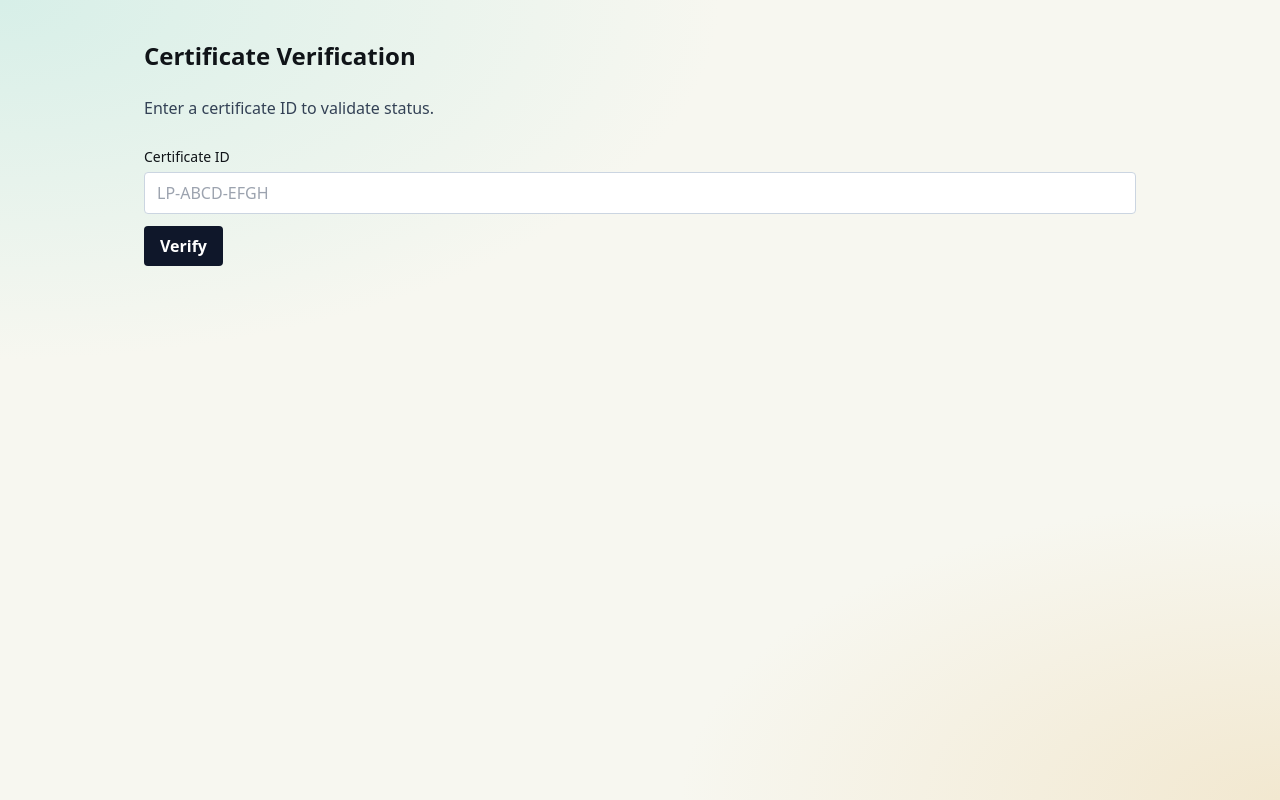
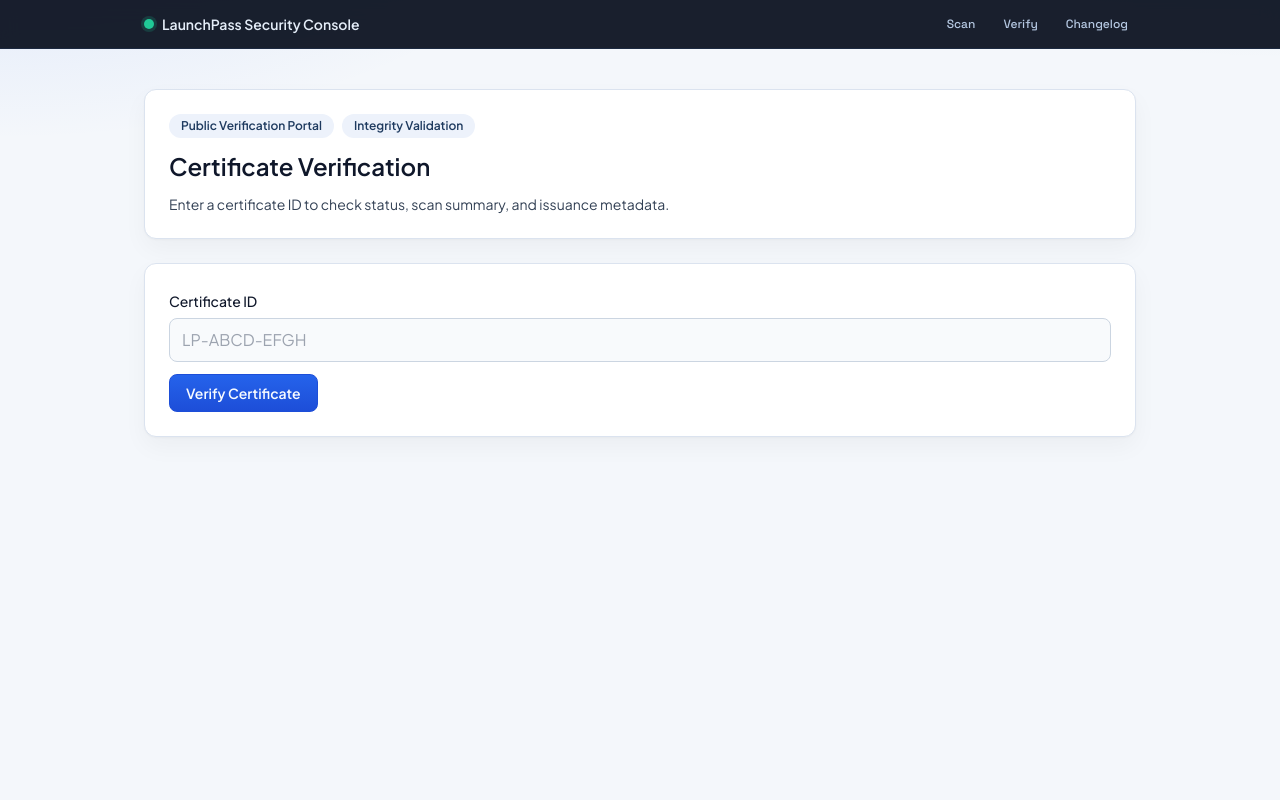
Before and after one commit to cocurity/cocurity, a Next.js app: page /verify in a window 1280 px wide. Built offline with nearby package versions, Linux system fonts and the light colour scheme.

Commit message:
ui edit(1)

```diff
--- /dev/null
+++ b/app/ScanHistoryPanel.tsx
@@ -0,0 +1,43 @@
+"use client";
+
+import { useEffect, useState } from "react";
+import { getScanHistory, ScanHistoryItem } from "@/lib/client/scan-history";
+
+export default function ScanHistoryPanel() {
+  const [history, setHistory] = useState<ScanHistoryItem[]>([]);
+
+  useEffect(() => {
+    setHistory(getScanHistory());
+  }, []);
+
+  return (
+    <section className="lp-panel p-6">
+      <div className="mb-4">
+        <h2 className="text-xl font-bold">Scan History</h2>
+      </div>
+      {history.length === 0 ? (
+        <p className="rounded-lg border border-dashed border-slate-300 p-4 text-sm text-slate-600">
+          No local scan history yet. Run a scan and it will appear only in this browser.
+        </p>
+      ) : (
+        <ul className="grid gap-3 sm:grid-cols-2">
+          {history.map((scan) => (
+            <li className="rounded-xl border border-slate-200 bg-white p-4" key={scan.scanId}>
+              <div className="flex flex-wrap items-center justify-between gap-2">
+                <p className="truncate text-sm font-semibold">{scan.repoUrl}</p>
+                <Link className="text-sm" href={`/scan/${scan.scanId}`}>
+                  View Result
+                </Link>
+              </div>
+              <div className="mt-2 flex flex-wrap gap-2 text-xs">
+                <span className="lp-badge">Score {scan.score ?? "-"}</span>
+                <span className="lp-badge">Grade {scan.grade ?? "-"}</span>
+                <span className="lp-badge">Verdict {scan.verdict ?? "-"}</span>
+              </div>
+            </li>
+          ))}
+        </ul>
+      )}
+    </section>
+  );
+}
--- a/app/globals.css
+++ b/app/globals.css
@@ -4,28 +4,76 @@
 
 :root {
   color-scheme: light;
-  --lp-bg: #f7f7f0;
-  --lp-panel: #fffef6;
-  --lp-ink: #101418;
-  --lp-soft: #5b6570;
-  --lp-accent: #0f7b6c;
-  --lp-warn: #ad7f00;
-  --lp-danger: #9c2a2a;
+  --lp-bg: #f4f7fb;
+  --lp-ink: #0f172a;
+  --lp-panel: #ffffff;
+  --lp-border: #dbe3ef;
+  --lp-accent: #2563eb;
+  --lp-safe: #0f766e;
+  --lp-caution: #a16207;
+  --lp-risk: #b91c1c;
+  --lp-nav: #0b1220;
 }
 
 body {
   min-height: 100vh;
   color: var(--lp-ink);
   background:
-    radial-gradient(1200px 600px at 0% 0%, #d7efe8 0%, transparent 60%),
-    radial-gradient(1000px 500px at 100% 100%, #f2e8d0 0%, transparent 60%),
+    radial-gradient(1000px 500px at 0% -20%, rgba(37, 99, 235, 0.14) 0%, transparent 60%),
+    radial-gradient(900px 400px at 100% -20%, rgba(15, 118, 110, 0.1) 0%, transparent 55%),
     var(--lp-bg);
-  @apply antialiased;
+  font-family: var(--font-jakarta), sans-serif;
+  @apply antialiased leading-relaxed;
 }
 
 a {
   @apply underline-offset-2 hover:underline;
-  color: #0a5764;
+  color: #0e54a6;
+}
+
+.lp-topbar {
+  position: sticky;
+  top: 0;
+  z-index: 30;
+  background: color-mix(in oklab, var(--lp-nav), transparent 6%);
+  border-bottom: 1px solid #1c2940;
+  backdrop-filter: blur(8px);
+}
+
+.lp-topbar-inner {
+  @apply mx-auto flex w-full max-w-5xl items-center justify-between px-4 py-3;
+}
+
+.lp-brand {
+  @apply inline-flex items-center gap-2 text-sm font-semibold no-underline;
+  color: #e5eef9;
+}
+
+.lp-brand:hover {
+  color: #f8fbff;
+}
+
+.lp-brand-dot {
+  height: 10px;
+  width: 10px;
+  border-radius: 999px;
+  background: #20c997;
+  box-shadow: 0 0 0 3px rgba(32, 201, 151, 0.18);
+}
+
+.lp-nav {
+  @apply flex items-center gap-3 text-xs;
+  font-family: var(--font-space), sans-serif;
+}
+
+.lp-nav a {
+  @apply rounded px-2 py-1 no-underline;
+  color: #b6c9e3;
+}
+
+.lp-nav a:hover {
+  color: #f2f7fd;
+  background: rgba(182, 201, 227, 0.12);
 }
 
 .lp-shell {
@@ -34,8 +82,17 @@
 
 .lp-panel {
   background: var(--lp-panel);
-  border: 1px solid #dde2d1;
-  @apply rounded-2xl shadow-sm;
+  border: 1px solid var(--lp-border);
+  box-shadow:
+    0 1px 2px rgba(15, 23, 36, 0.03),
+    0 10px 24px rgba(15, 23, 36, 0.04);
+  @apply rounded-xl;
+}
+
+.lp-panel-hero {
+  background:
+    linear-gradient(130deg, rgba(37, 99, 235, 0.08), rgba(15, 118, 110, 0.03)),
+    var(--lp-panel);
 }
 
 .lp-button {
@@ -43,35 +100,38 @@
 }
 
 .lp-button-primary {
-  background: var(--lp-ink);
-  color: #f8fafc;
+  background: linear-gradient(180deg, #2563eb 0%, #1d4ed8 100%);
+  color: #f8fbff;
+  border: 1px solid #1d4ed8;
 }
 
 .lp-button-primary:hover {
-  opacity: 0.92;
+  filter: brightness(1.05);
 }
 
 .lp-button-ghost {
-  background: #eff3e7;
+  border: 1px solid #cad5e3;
+  background: #f7faff;
   color: var(--lp-ink);
 }
 
 .lp-badge {
   @apply inline-flex rounded-full px-3 py-1 text-xs font-semibold;
-  background: #e8ece0;
+  background: #edf2fb;
+  color: #1e3a5f;
 }
 
 .lp-badge-ready {
-  background: #d7f0da;
-  color: #14532d;
+  background: color-mix(in oklab, var(--lp-safe), white 84%);
+  color: #0b6b48;
 }
 
 .lp-badge-caution {
-  background: #f8e9c2;
-  color: #78350f;
+  background: color-mix(in oklab, var(--lp-caution), white 84%);
+  color: #8a5a17;
 }
 
 .lp-badge-block {
-  background: #f8d4d4;
-  color: #7f1d1d;
+  background: color-mix(in oklab, var(--lp-risk), white 86%);
+  color: #9e2a2a;
 }
--- a/app/layout.tsx
+++ b/app/layout.tsx
@@ -1,5 +1,19 @@
 import type { Metadata } from "next";
+import Link from "next/link";
+import { Plus_Jakarta_Sans, Space_Grotesk } from "next/font/google";
 import "./globals.css";
+
+const jakarta = Plus_Jakarta_Sans({
+  subsets: ["latin"],
+  weight: ["400", "500", "600", "700", "800"],
+  variable: "--font-jakarta",
+});
+
+const spaceGrotesk = Space_Grotesk({
+  subsets: ["latin"],
+  weight: ["500", "600", "700"],
+  variable: "--font-space",
+});
 
 export const metadata: Metadata = {
   title: "LaunchPass",
@@ -13,7 +27,20 @@
 }>) {
   return (
     <html lang="en">
-      <body>
+      <body className={`${jakarta.variable} ${spaceGrotesk.variable}`}>
+        <header className="lp-topbar">
+          <div className="lp-topbar-inner">
+            <Link href="/" className="lp-brand">
+              <span className="lp-brand-dot" />
+              LaunchPass Security Console
+            </Link>
+            <nav className="lp-nav">
+              <Link href="/scan">Scan</Link>
+              <Link href="/verify">Verify</Link>
+              <Link href="/changelog">Changelog</Link>
+            </nav>
+          </div>
+        </header>
         <div className="lp-shell">{children}</div>
       </body>
     </html>
--- a/app/page.tsx
+++ b/app/page.tsx
@@ -1,64 +1,43 @@
 import Link from "next/link";
-import { prisma } from "@/lib/prisma";
+import ScanHistoryPanel from "./ScanHistoryPanel";
 
-export default async function HomePage() {
-  const recentScans = await prisma.scanRun.findMany({
-    take: 6,
-    orderBy: { createdAt: "desc" },
-  });
-
+export default function HomePage() {
   return (
     <main className="space-y-8">
-      <section className="lp-panel space-y-5 p-8">
-        <p className="lp-badge">LaunchPass Dashboard</p>
-        <h1 className="text-4xl font-black tracking-tight">출시 전 보안 프리플라이트</h1>
+      <section className="lp-panel lp-panel-hero space-y-5 p-8">
+        <div className="flex flex-wrap gap-2 text-xs">
+          <span className="lp-badge lp-badge-ready">PROTECTION ACTIVE</span>
+          <span className="lp-badge">Repository Security Assessment</span>
+          <span className="lp-badge">Certificate Verification</span>
+        </div>
+        <div className="flex items-center gap-4">
+          <span
+            className="inline-flex h-16 w-16 items-center justify-center rounded-2xl bg-emerald-600 text-4xl font-black text-white shadow-sm sm:h-20 sm:w-20 sm:text-5xl"
+            aria-hidden
+          >
+            ✓
+          </span>
+          <h1
+            className="bg-gradient-to-r from-slate-900 to-slate-600 bg-clip-text text-5xl font-bold leading-[0.9] tracking-tight text-transparent sm:text-7xl"
+            style={{ fontFamily: "var(--font-space), sans-serif" }}
+          >
+            Launch Pass
+          </h1>
+        </div>
         <p className="max-w-2xl text-sm text-slate-700">
-          Public GitHub 저장소를 검사하고, 리스크를 요약하고, 조건 충족 시 인증서를 발급합니다.
+          Pre-launch security checks. Diagnostic reports & remediation. Certificate-based security notarization.
         </p>
         <div className="flex flex-wrap gap-3">
           <Link className="lp-button lp-button-primary text-base" href="/scan">
-            검사 시작
+            Start Scan
           </Link>
           <Link className="lp-button lp-button-ghost" href="/verify">
-            인증서 검증 검색
-          </Link>
-          <Link className="lp-button lp-button-ghost" href="/changelog">
-            Changelog
+            Search Certificates
           </Link>
         </div>
       </section>
 
-      <section className="lp-panel p-6">
-        <div className="mb-4 flex items-center justify-between">
-          <h2 className="text-xl font-bold">Recent Scans</h2>
-          <Link href="/scan" className="text-sm">
-            새 검사 만들기
-          </Link>
-        </div>
-        {recentScans.length === 0 ? (
-          <p className="rounded-lg border border-dashed border-slate-300 p-4 text-sm text-slate-600">
-            아직 스캔 이력이 없습니다. &quot;검사 시작&quot;으로 첫 스캔을 만들어보세요.
-          </p>
-        ) : (
-          <ul className="grid gap-3">
-            {recentScans.map((scan) => (
-              <li className="rounded-xl border border-slate-200 bg-white p-4" key={scan.id}>
-                <div className="flex flex-wrap items-center justify-between gap-2">
-                  <p className="truncate text-sm font-semibold">{scan.repoUrl}</p>
-                  <Link className="text-sm" href={`/scan/${scan.id}`}>
-                    결과 보기
-                  </Link>
-                </div>
-                <div className="mt-2 flex flex-wrap gap-2 text-xs">
-                  <span className="lp-badge">Score {scan.score}</span>
-                  <span className="lp-badge">Grade {scan.grade}</span>
-                  <span className="lp-badge">Verdict {scan.verdict}</span>
-                </div>
-              </li>
-            ))}
-          </ul>
-        )}
-      </section>
+      <ScanHistoryPanel />
     </main>
   );
 }
--- a/app/verify/VerifyLookupForm.tsx
+++ b/app/verify/VerifyLookupForm.tsx
@@ -17,15 +17,15 @@
       <label className="block space-y-1">
         <span className="text-sm font-medium">Certificate ID</span>
         <input
-          className="w-full rounded border border-slate-300 px-3 py-2"
+          className="w-full rounded-lg border border-slate-300 bg-slate-50 px-3 py-2"
           value={certId}
           onChange={(event) => setCertId(event.target.value)}
           placeholder="LP-ABCD-EFGH"
           required
         />
       </label>
-      <button className="rounded bg-slate-900 px-4 py-2 font-semibold text-white" type="submit">
-        Verify
+      <button className="lp-button lp-button-primary" type="submit">
+        Verify Certificate
       </button>
     </form>
   );
--- a/app/verify/page.tsx
+++ b/app/verify/page.tsx
@@ -3,9 +3,19 @@
 export default function VerifyPage() {
   return (
     <main className="space-y-6">
-      <h1 className="text-2xl font-semibold">Certificate Verification</h1>
-      <p className="text-slate-700">Enter a certificate ID to validate status.</p>
-      <VerifyLookupForm />
+      <section className="lp-panel space-y-3 p-6">
+        <div className="flex flex-wrap gap-2 text-xs">
+          <span className="lp-badge">Public Verification Portal</span>
+          <span className="lp-badge">Integrity Validation</span>
+        </div>
+        <h1 className="text-2xl font-semibold">Certificate Verification</h1>
+        <p className="text-sm text-slate-700">
+          Enter a certificate ID to check status, scan summary, and issuance metadata.
+        </p>
+      </section>
+      <section className="lp-panel p-6">
+        <VerifyLookupForm />
+      </section>
     </main>
   );
 }
```
Also changed, not shown: app/changelog/page.tsx (+6 -6 lines), app/scan/ScanForm.tsx (+13 -7 lines), app/scan/[scanId]/ScanResultClient.tsx (+29 -15 lines), app/scan/page.tsx (+7 -2 lines), app/verify/[certId]/page.tsx (+19 -6 lines), lib/client/scan-history.ts (added, +41 -0 lines), 1 other file (tests, documents, lock files or other folders).
